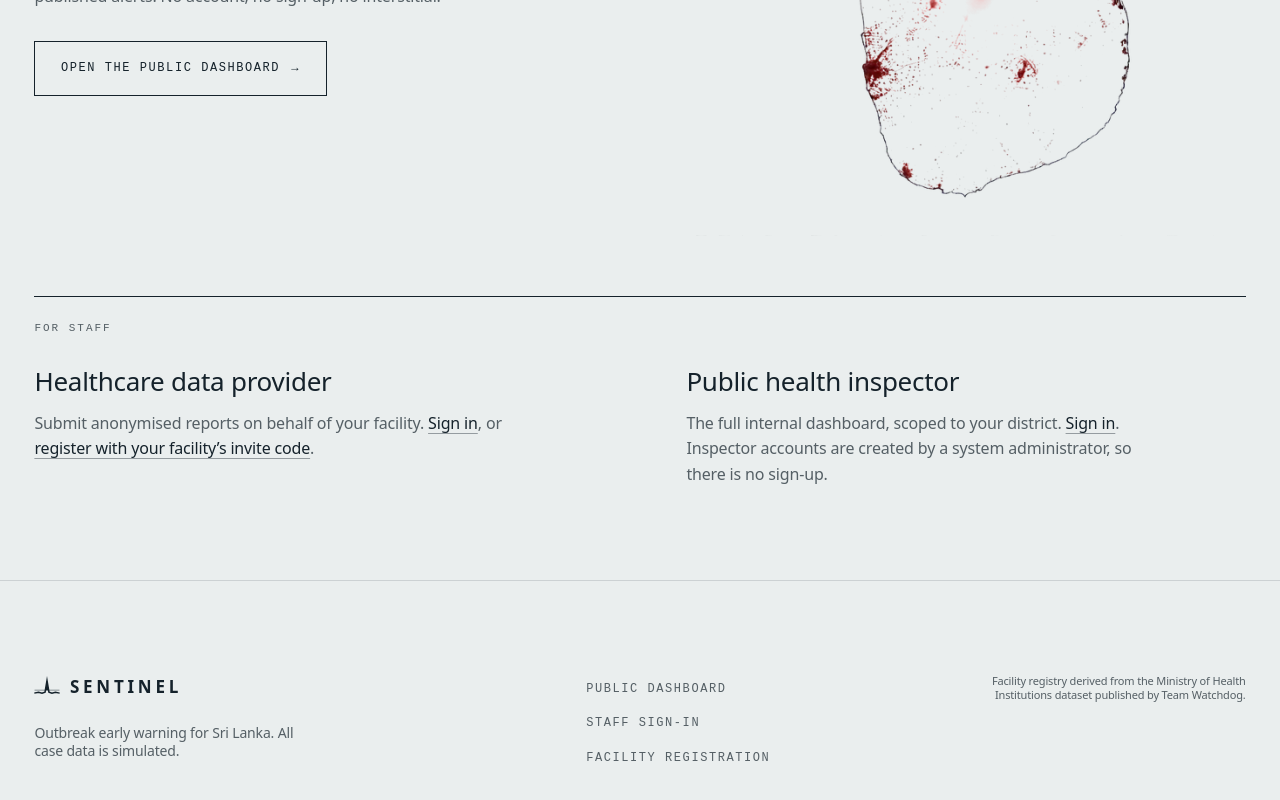
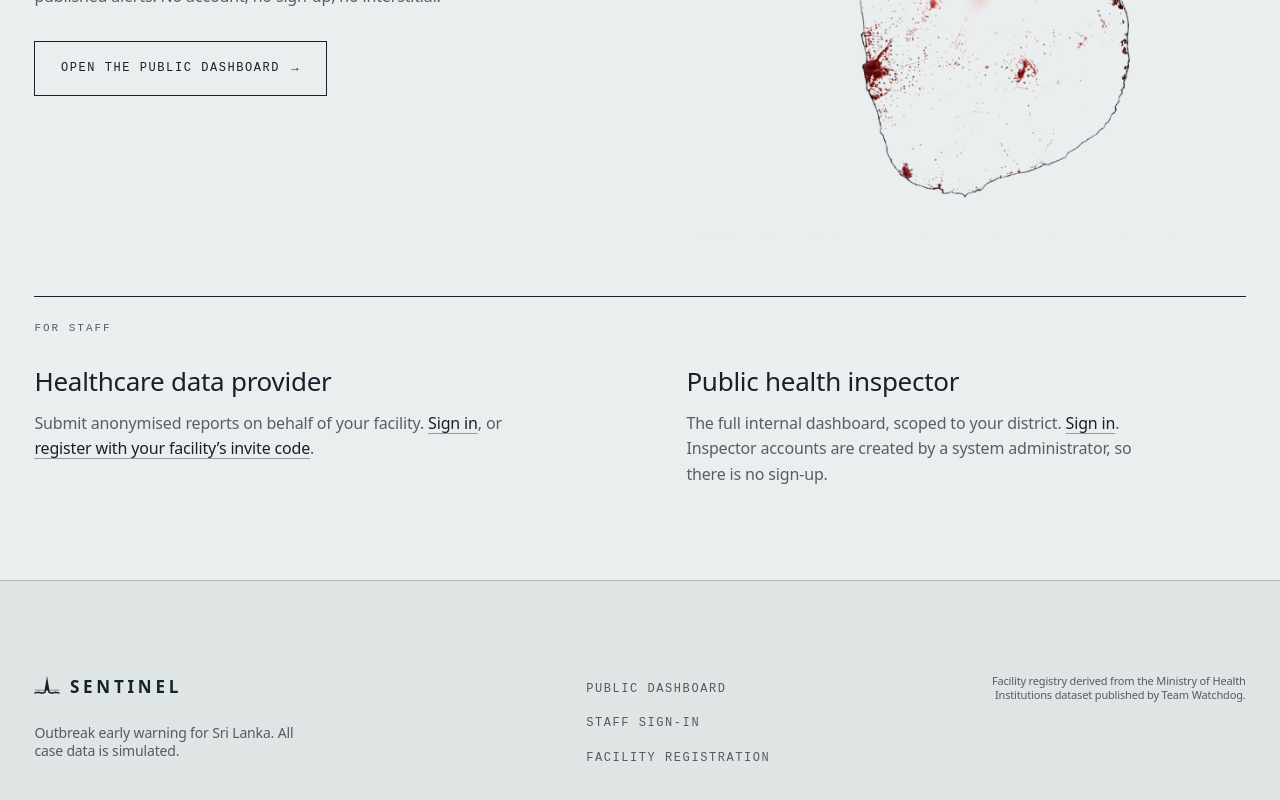
Before and after one commit to Rimaz17/sentinel, a React (Vite) app in the folder frontend/: page / in a window 1280 px wide. Shown: the part 2917-3717 px from the top of the page. Built offline with nearby package versions, Linux system fonts and the light colour scheme.

Commit message:
style(landing): set the footer a shade below the page ground

```diff
--- a/frontend/src/components/layout/site-footer.css
+++ b/frontend/src/components/layout/site-footer.css
@@ -1,6 +1,9 @@
+/* A shade below the page ground, so the page closes on a tone change rather
+   than on a rule alone. Same family as the paper, one step down. */
 .site-footer {
   padding-block: var(--space-2xl) var(--space-xl);
-  border-top: var(--rule-hair);
+  background-color: var(--paper-sunk);
+  border-top: var(--rule-firm);
 }
 
 .site-footer__inner {
@@ -46,7 +49,7 @@
   gap: var(--space-2xs);
 }
 
-/* 11px body text, so it needs the full 4.5:1 — ink-55 measures 3.62:1 here. */
+/* 11px body text, so it needs the full 4.5:1, and ink-55 measures 3.55:1 here. */
 .site-footer__source {
   max-width: 42ch;
   font-size: var(--step-label-sm);
```
